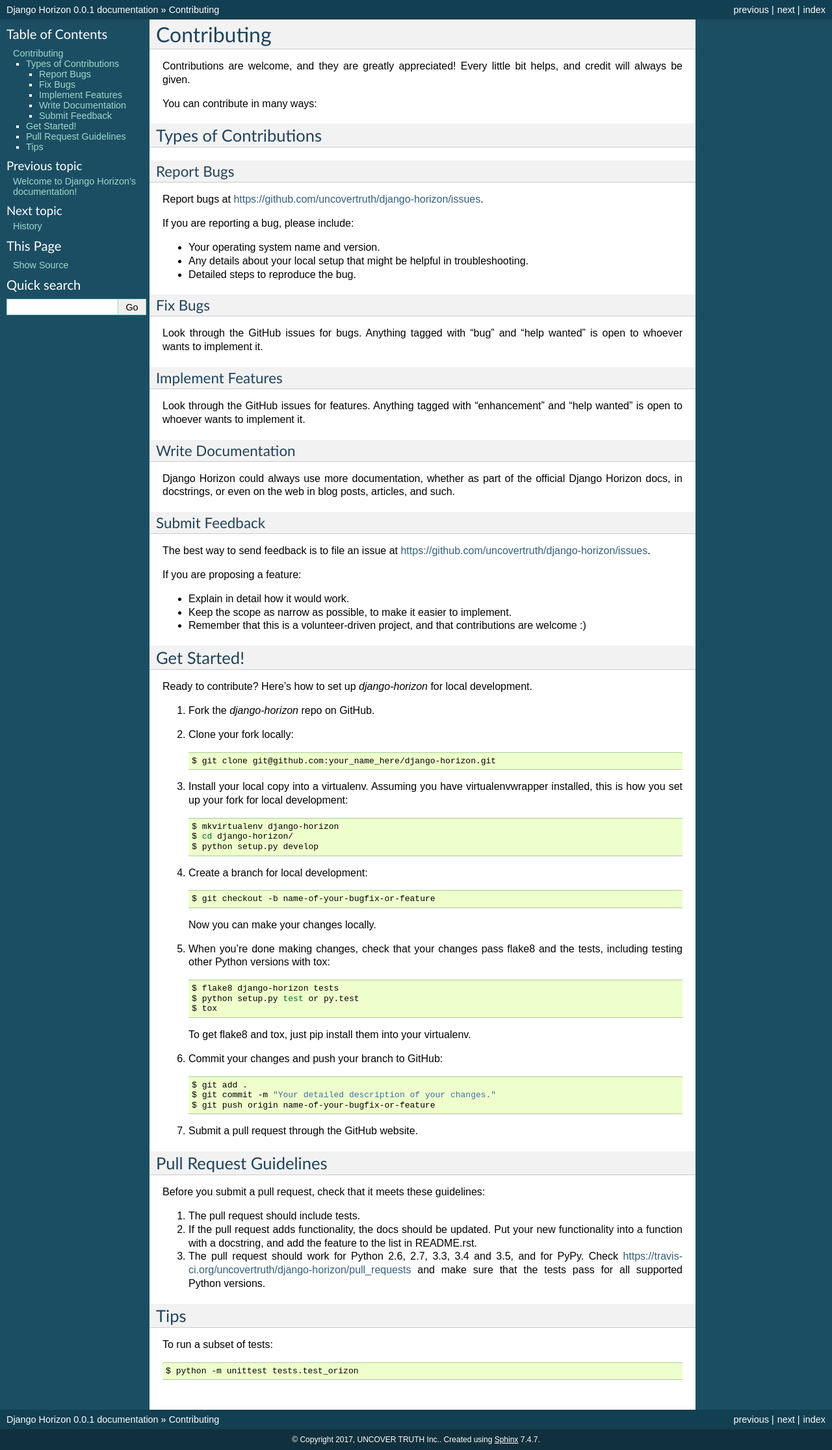
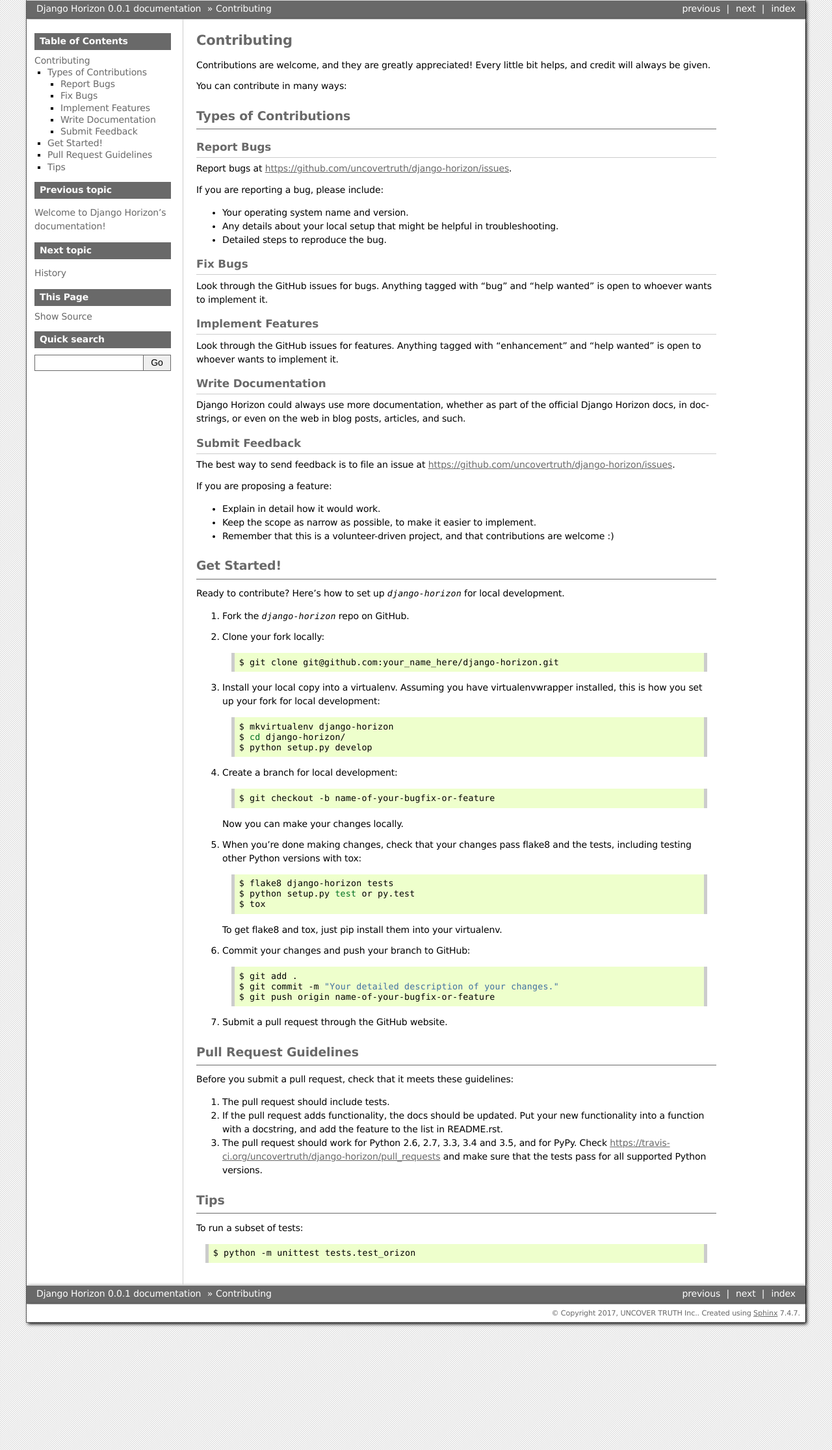
Before and after one commit to harikitech/django-horizon, a Sphinx documentation site: the page built from docs/contributing.rst, in a window 1280 px wide. Shown: the whole page at 65% size. Built offline with Sphinx 7.4.7, drawn with Linux system fonts in a browser that asks for light colours.

Commit message:
update docs theme

```diff
--- a/docs/conf.py
+++ b/docs/conf.py
@@ -118,12 +118,12 @@ pygments_style = 'sphinx'
 
 # The theme to use for HTML and HTML Help pages.  See the documentation for
 # a list of builtin themes.
-html_theme = 'default'
+html_theme = 'bizstyle'
 
 # Theme options are theme-specific and customize the look and feel of a
 # theme further.  For a list of options available for each theme, see the
 # documentation.
-#html_theme_options = {}
+html_theme_options = {'maincolor' : "#696969"}
 
 # Add any paths that contain custom themes here, relative to this directory.
 #html_theme_path = []
```
